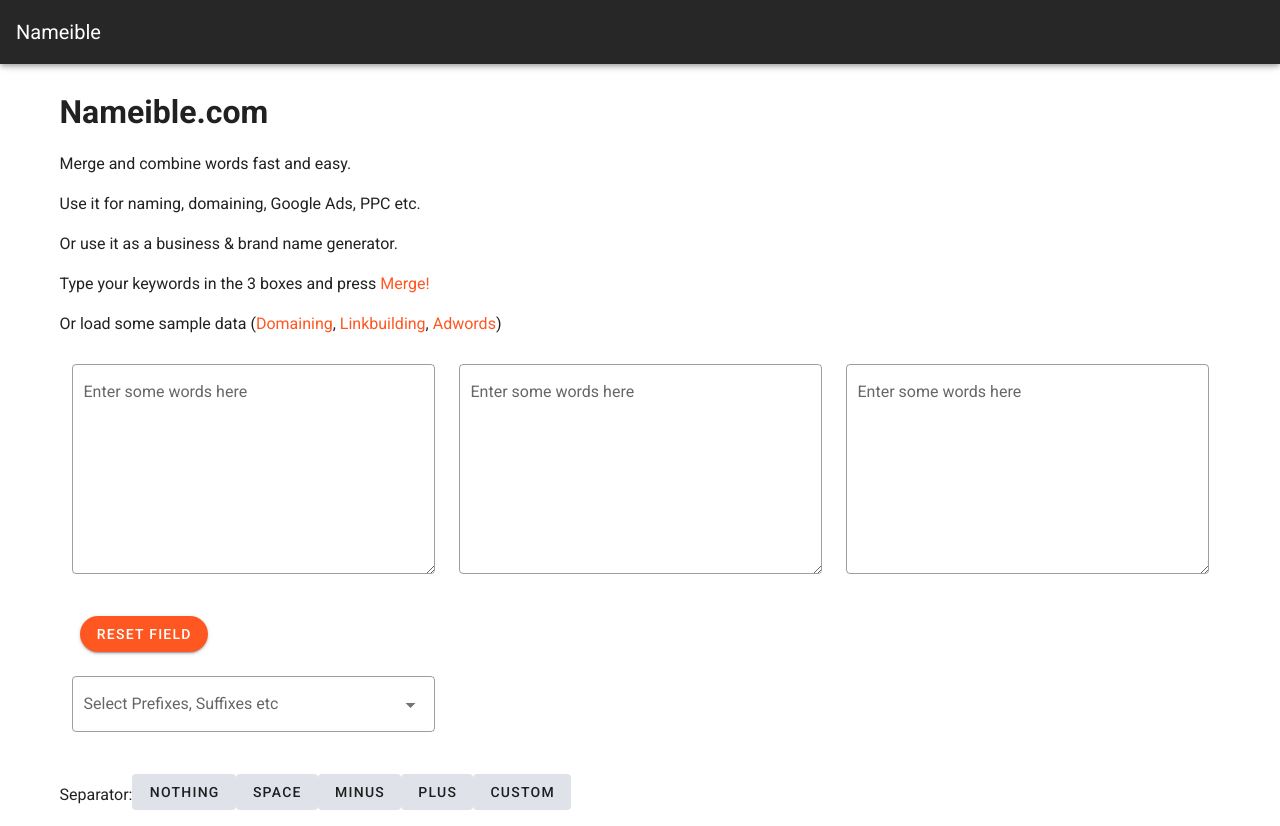
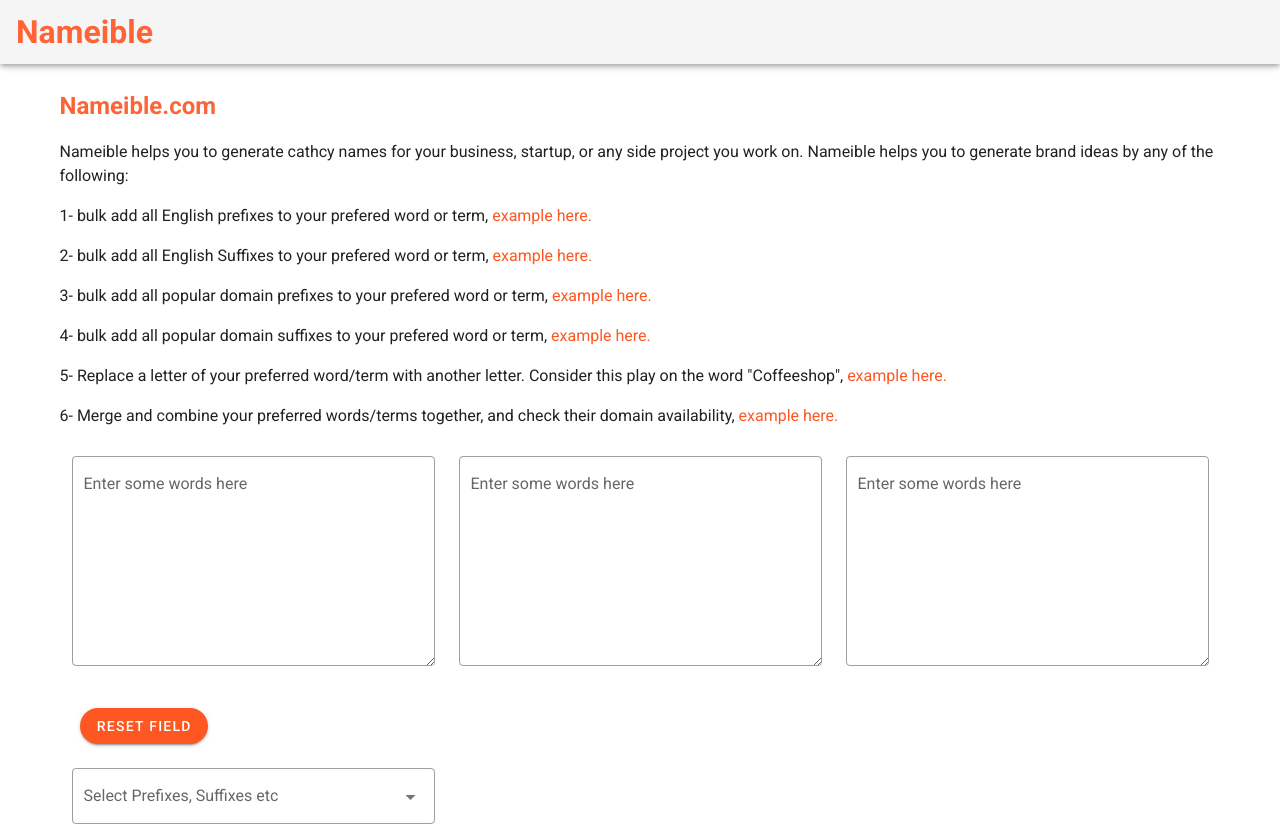
Before and after one commit to Arabic-tools/nameible, a Nuxt app: page / in a window 1280 px wide. Shown: the top 826 px of the page. Built offline with nearby package versions, Linux system fonts and the light colour scheme.

Commit message:
fix something

```diff
--- a/layouts/default.vue
+++ b/layouts/default.vue
@@ -1,7 +1,8 @@
 <template>
   <v-app>
-    <v-app-bar dark fixed app>
-      <v-toolbar-title v-text="title" />
+    <v-app-bar  fixed app>
+      <h1 style="color:#FF6437">{{title}}</h1>
+
       <v-spacer />
     </v-app-bar>
     <v-main>
--- a/package.json
+++ b/package.json
@@ -15,6 +15,7 @@
     "@nuxtjs/pwa": "^3.3.5",
     "core-js": "^3.15.1",
     "nuxt": "^2.15.2",
+    "vue-gtag": "^1.16.1",
     "vuetify": "^2.5.5"
   },
   "devDependencies": {
--- a/pages/data.json
+++ b/pages/data.json
@@ -1,4 +1,78 @@
 {
+  "letters": [
+    "A",
+    "B",
+    "C",
+    "D",
+    "E",
+    "F",
+    "G",
+    "H",
+    "I",
+    "J",
+    "K",
+    "L",
+    "M",
+    "N",
+    "O",
+    "P",
+    "Q",
+    "R",
+    "S",
+    "T",
+    "U",
+    "V",
+    "W",
+    "X",
+    "Y",
+    "Z"
+  ],
+  "prefix": [
+    "a",
+    "an",
+    "ante",
+    "anti",
+    "auto",
+    "circum",
+    "co",
+    "com",
+    "con",
+    "contra",
+    "contro",
+    "de",
+    "dis",
+    "en",
+    "ex",
+    "extra",
+    "hetero",
+    "homo",
+    "homeo",
+    "hyper",
+    "il",
+    "im",
+    "in",
+    "ir",
+    "inter",
+    "intra",
+    "intro",
+    "macro",
+    "micro",
+    "mono",
+    "non",
+    "omni",
+    "post",
+    "pre",
+    "pro",
+    "sub",
+    "sym",
+    "syn",
+    "tele",
+    "trans",
+    "tri",
+    "un",
+    "uni",
+    "up"
+  ],
   "suffix": [
     "able",
     "acity",
@@ -613,7 +687,6 @@
     "fine",
     "loan",
     "page"
-
   ],
   "domainSuffix": [
     "online",
--- a/pages/index.vue
+++ b/pages/index.vue
@@ -4,45 +4,29 @@
       <div class="banner-section">
         <div class="right-section">
           <div class="mb-4 display-block">
-            <h1 class="heading">Nameible.com</h1>
+            <h2 style="color: #ff6437" class="heading">Nameible.com</h2>
           </div>
           <div class="mb-4 display-block">
             <div class="mb-2 display-block">
-              <p class="description">Merge and combine words fast and easy.</p>
-            </div>
-            <div class="mb-2 display-block">
               <p class="description">
-                Use it for naming, domaining, Google Ads, PPC etc.
-              </p>
-            </div>
-            <div class="mb-2 display-block">
-              <p class="description">
-                Or use it as a business & brand name generator.
+                Nameible helps you to generate cathcy names for your business,
+                startup, or any side project you work on. Nameible helps you to
+                generate brand ideas by any of the following:
               </p>
             </div>
           </div>
           <div class="mb-2 display-block">
-            <p class="sub-description">
-              Type your keywords in the 3 boxes and press
-              <a class="sub-description link" tabindex="0" @click="mergeText"
-                >Merge!</a
+            <p
+              v-for="(example, index) in examples"
+              :key="index"
+              class="sub-description"
+            >
+              {{ example }}
+              <a class="sub-description link" @click="makeExample(index + 1)">
+                example here.</a
               >
             </p>
           </div>
-          <p class="sub-description">
-            Or load some sample data (<a
-              class="sub-description link"
-              @click="Domain"
-              tabindex="0"
-              >Domaining</a
-            >,
-            <a class="sub-description link" @click="link" tabindex="0"
-              >Linkbuilding</a
-            >,
-            <a class="sub-description link" @click="adwords" tabindex="0"
-              >Adwords</a
-            >)
-          </p>
         </div>
       </div>
     </div>
@@ -255,7 +239,13 @@
   </div>
 </template>
 <script>
-import { domainSuffix, domainPrefix, suffix } from './data.json'
+import {
+  domainSuffix,
+  domainPrefix,
+  suffix,
+  prefix,
+  letters,
+} from './data.json'
 
 export default {
   data() {
@@ -296,87 +286,18 @@ export default {
         { text: 'Second Text Field', value: 'secondText' },
         { text: 'Third Text Field', value: 'thirdText' },
       ],
-
       suffix,
-
-      prefix: [
-        'a-',
-        'an-',
-        'ante-',
-        'anti-',
-        'auto-',
-        'circum-',
-        'co-',
-        'com-',
-        'con-',
-        'contra-',
-        'contro-',
-        'de-',
-        'dis-',
-        'en-',
-        'ex-',
-        'extra-',
-        'hetero-',
-        'homo-',
-        'homeo-',
-        'hyper-',
-        'il-',
-        'im-',
-        'in-',
-        'ir-',
-        'inter-',
-        'intra-',
-        'intro-',
-        'macro-',
-        'micro-',
-        'mono-',
-        'non-',
-        'omni-',
-        'post-',
-        'pre-',
-        'pro-',
-        'sub-',
-        'sym-',
-        'syn-',
-        'tele-',
-        'trans-',
-        'tri-',
-        'un-',
-        'uni-',
-        'up',
-      ],
-
+      prefix,
       domainPrefix,
-
+      letters,
       domainSuffix,
-
-      letters: [
-        'A',
-        'B',
-        'C',
-        'D',
-        'E',
-        'F',
-        'G',
-        'H',
-        'I',
-        'J',
-        'K',
-        'L',
-        'M',
-        'N',
-        'O',
-        'P',
-        'Q',
-        'R',
-        'S',
-        'T',
-        'U',
-        'V',
-        'W',
-        'X',
-        'Y',
-        'Z',
+      examples: [
+        '1- bulk add all English prefixes to your prefered word or term,',
+        '2- bulk add all English Suffixes to your prefered word or term,',
+        '3- bulk add all popular domain prefixes to your prefered word or term,',
+        '4- bulk add all popular domain suffixes to your prefered word or term,',
+        '5- Replace a letter of your preferred word/term with another letter. Consider this play on the word "Coffeeshop",',
+        '6- Merge and combine your preferred words/terms together, and check their domain availability,',
       ],
     }
   },
@@ -453,6 +374,27 @@ export default {
         //  gtag('config', 'AW-1006620676');
         //  gtag('event', 'conversion', {'send_to': 'AW-1006620676/2s0cCPLN-90CEISg_98D'});
       }, 120000)
+    },
+    makeExample(example) {
+      if (example === 1) {
+        // english prefixes
+        this.secondText = "testName\n" + "testName2\n"
+        this.firstText = this.prefix.join('\n')
+      } else if (example === 2) {
+        // english suffixes
+        this.firstText = "testName\n" + "testName2\n"
+        this.secondText = this.suffix.join('\n')
+      } else if (example === 3) {
+        // domain prefixes
+        this.secondText = "testName\n" + "testName2\n"
+        this.firstText = this.domainPrefix.join('\n')
+        this.thirdText = '.com\n' + '.net\n' + '.org'
+      } else if (example === 4) {
+        // domain suffixes
+        this.firstText = "testName\n" + "testName2\n"
+        this.secondText = this.domainSuffix.join('\n')
+        this.thirdText = '.com\n' + '.net\n' + '.org'
+      }
     },
     mergeText() {
       const arr = []
```
Also changed, not shown: 1 other file (tests, documents, lock files or other folders).
